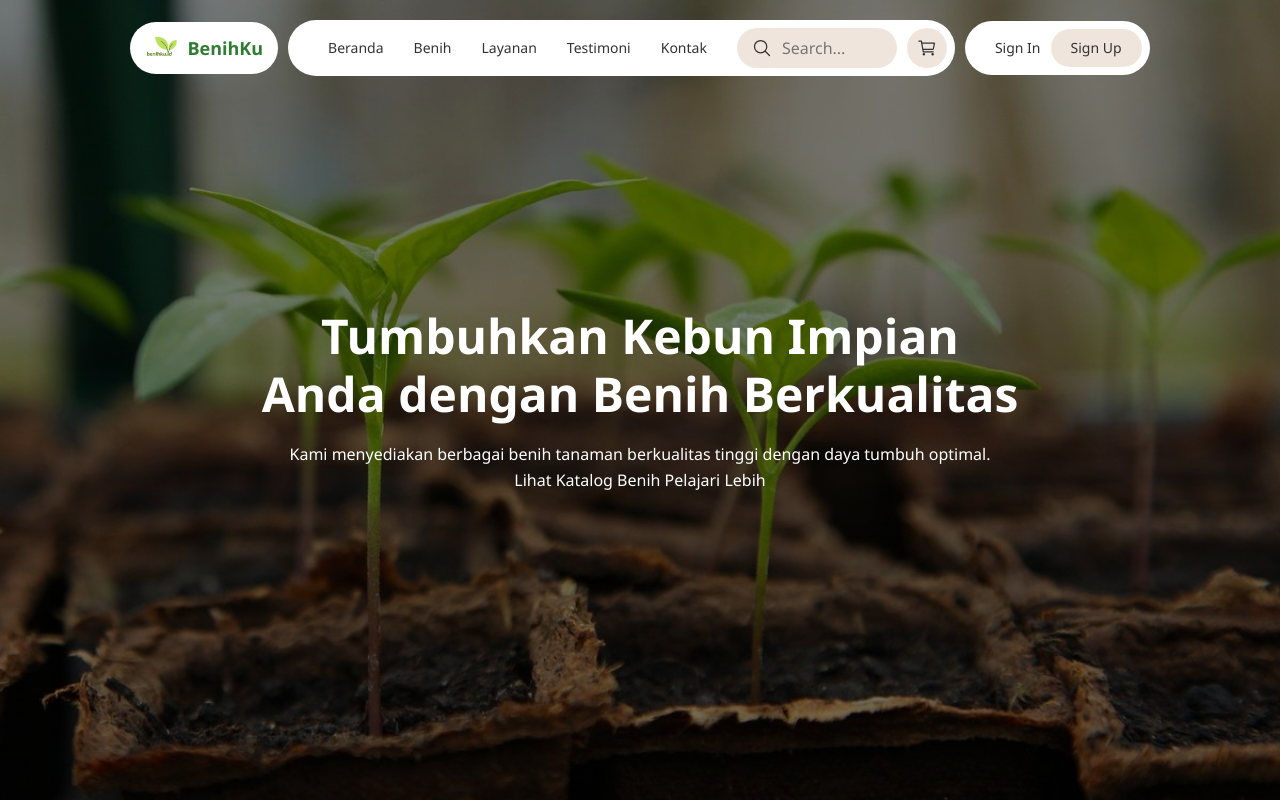
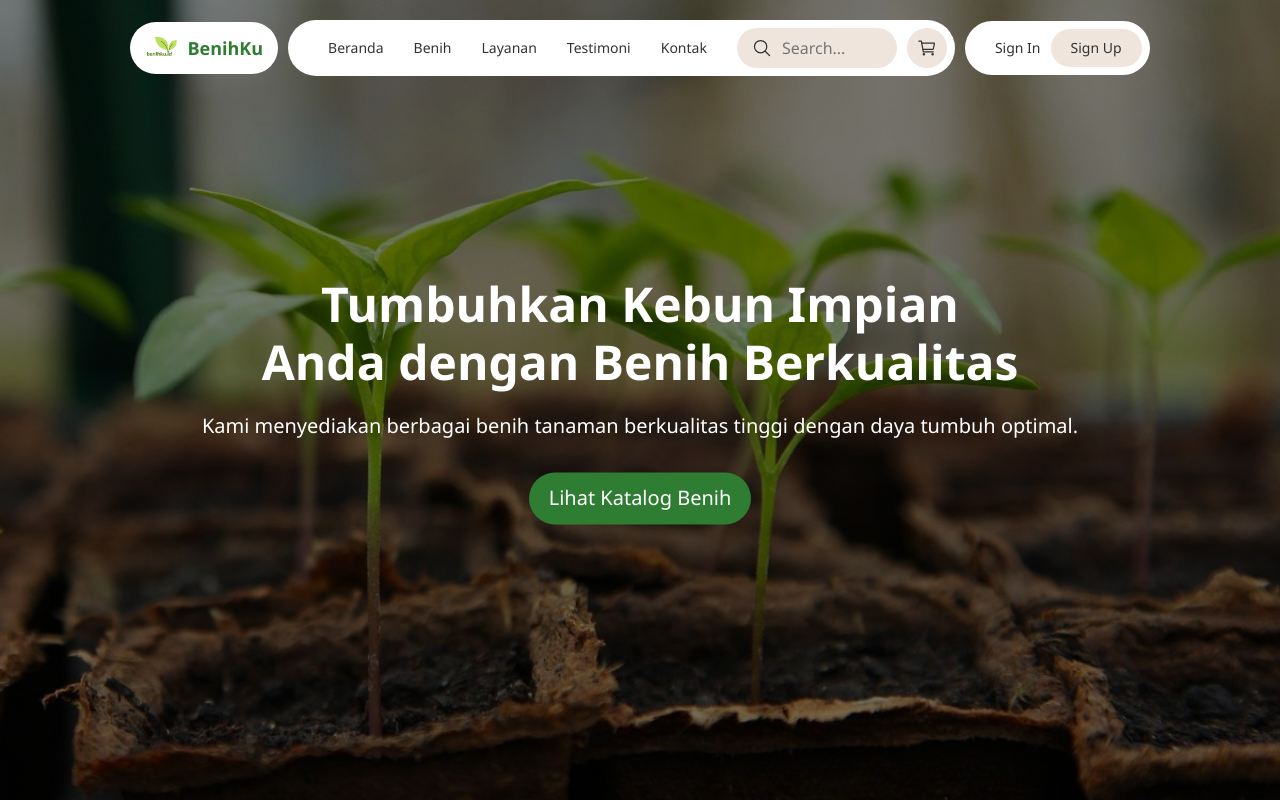
Before and after one commit to RumahAGP/Tanam.in, a PHP site: page / in a window 1280 px wide. Run offline with PHP 8.4, Linux system fonts and the light colour scheme.

Commit message:
auah capek lanjut besok

```diff
--- a/assets/css/index-style.css
+++ b/assets/css/index-style.css
@@ -21,3 +21,23 @@ header {
   line-height: 1.2;
   margin-bottom: 20px;
 }
+
+.hero-content .hero-description {
+  font-size: 20px;
+  margin-bottom: 30px;
+}
+
+.hero-content .hero-actions {
+  display: flex;
+  align-items: center;
+  justify-content: center;
+  gap: 15px;
+}
+
+.hero-content .see-catalog {
+  background-color: #2e7d32;
+  padding: 10px 20px;
+  font-size: 20px;
+  font-weight: 500;
+  border-radius: 30px;
+}
--- a/index.html
+++ b/index.html
@@ -76,9 +76,10 @@
         </p>
         <div class="hero-actions">
           <a href="" class="see-catalog">Lihat Katalog Benih</a>
-          <a href="" class="learn-more">Pelajari Lebih</a>
         </div>
       </div>
     </header>
+
+    <section></section>
   </body>
 </html>
```
